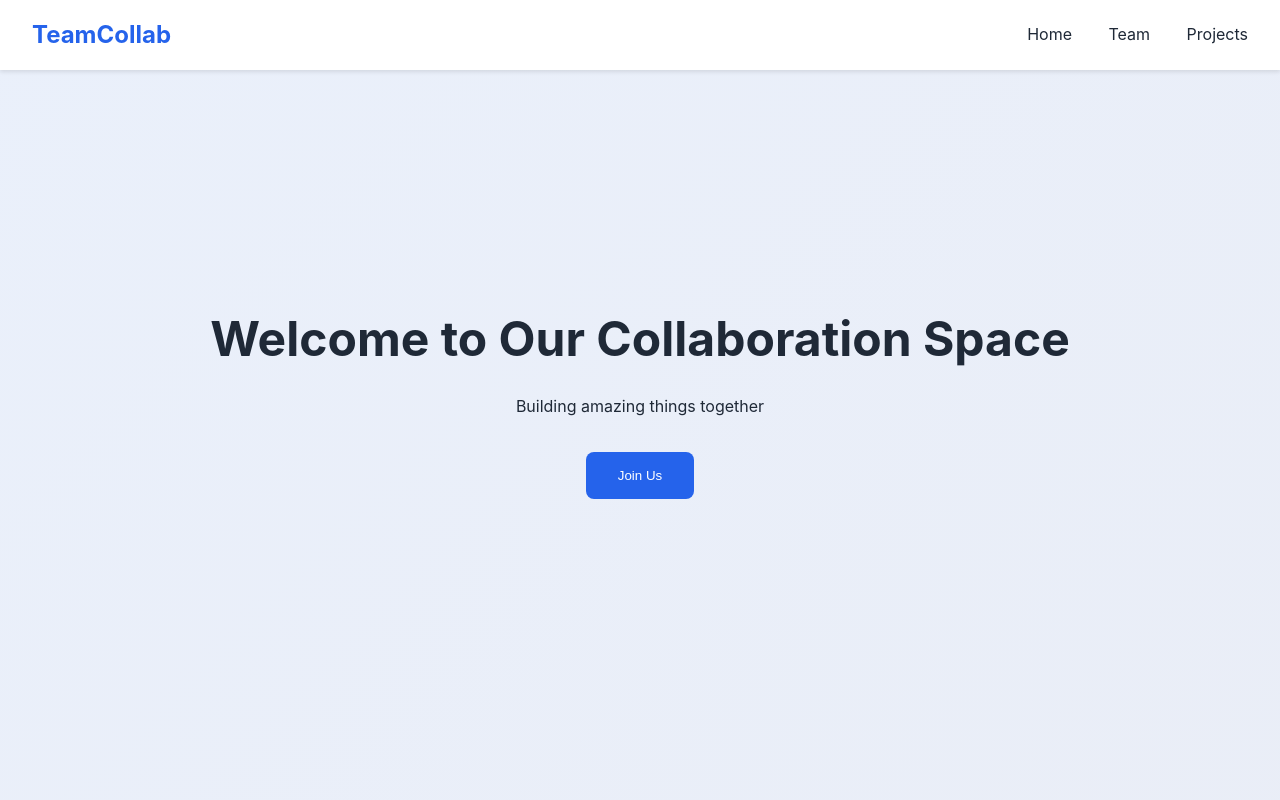
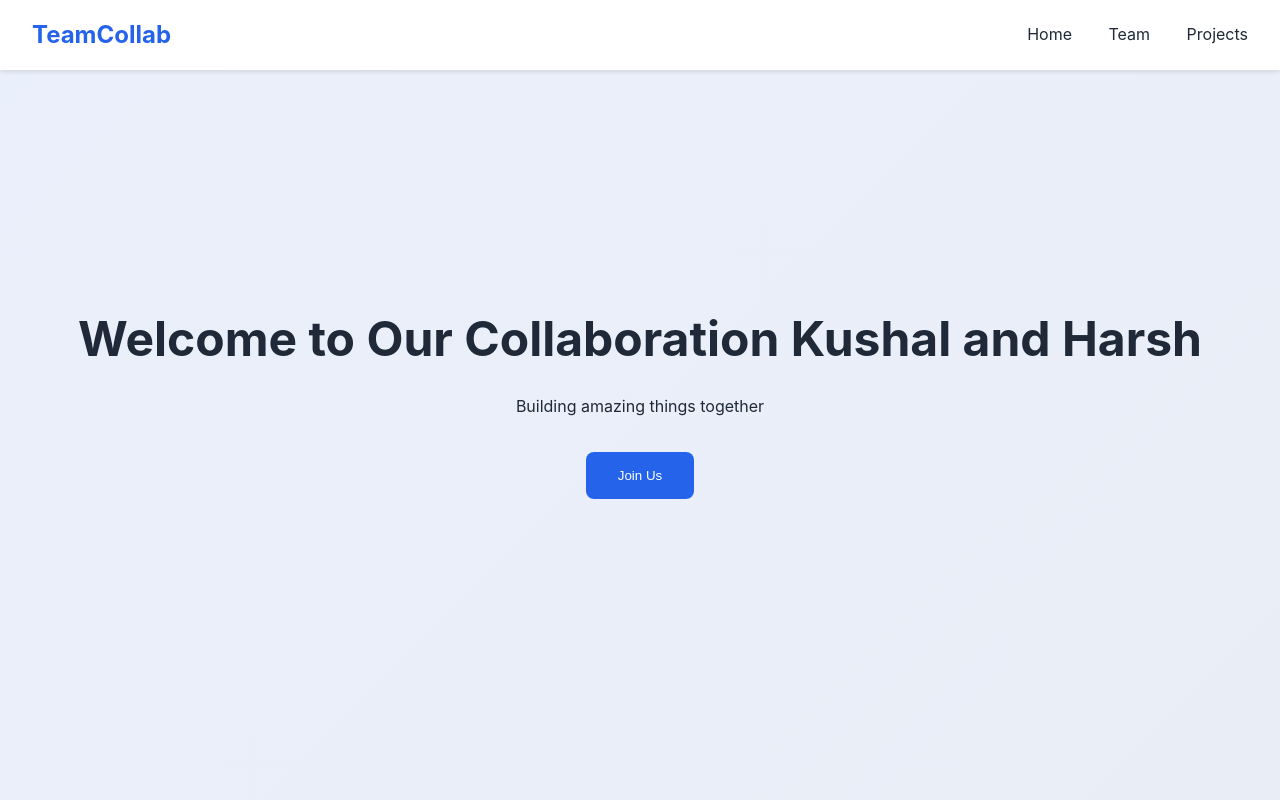
Before and after one commit to Harsh231075/team_collebration, a plain HTML site: page index.html in a window 1280 px wide. Shown: the top 800 px of the page. Drawn offline with Linux system fonts and the light colour scheme.

Commit message:
meracode

```diff
--- a/index.html
+++ b/index.html
@@ -19,7 +19,7 @@
   </nav>
 
   <section id="home" class="hero">
-    <h1>Welcome to Our Collaboration Space</h1>
+    <h1>Welcome to Our Collaboration Kushal and Harsh</h1>
     <p>Building amazing things together</p>
     <button class="cta-button">Join Us</button>
   </section>
```
